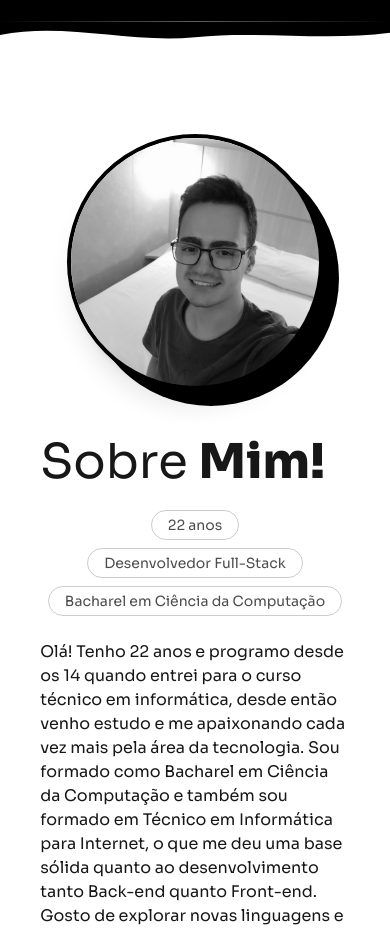
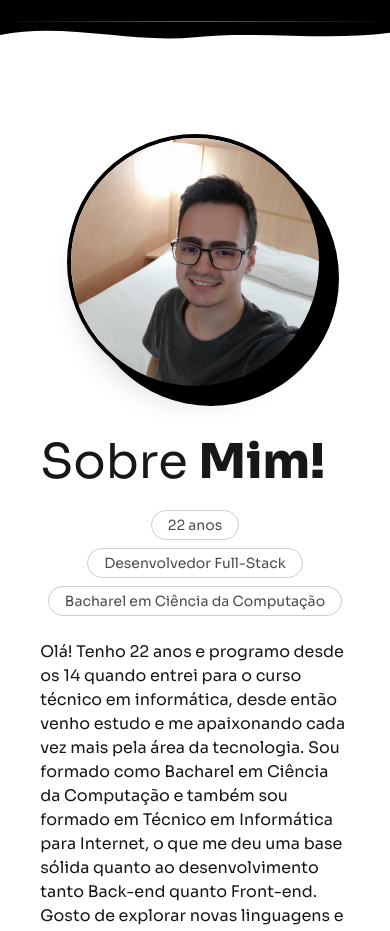
Before and after one commit to VictorRms03/Meu-Portfolio, a Next.js app: page / in a window 390 px wide. Shown: the part 4700-5631 px from the top of the page. Built offline with nearby package versions, Linux system fonts and the light colour scheme.

Commit message:
feat: use grayscale on AboutMe pic only on desktop displays

```diff
--- a/src/components/About.tsx
+++ b/src/components/About.tsx
@@ -53,7 +53,7 @@ export default function About() {
                                 alt="Foto de Victor Ramos"
                                 fill
                                 sizes="(min-width: 768px) 320px, 256px"
-                                className="object-cover grayscale transition-all duration-500 hover:scale-105 hover:grayscale-0"
+                                className="object-cover transition-all duration-500 hover:scale-105 lg:grayscale lg:hover:grayscale-0"
                             />
                         </div>
                     </div>
```
